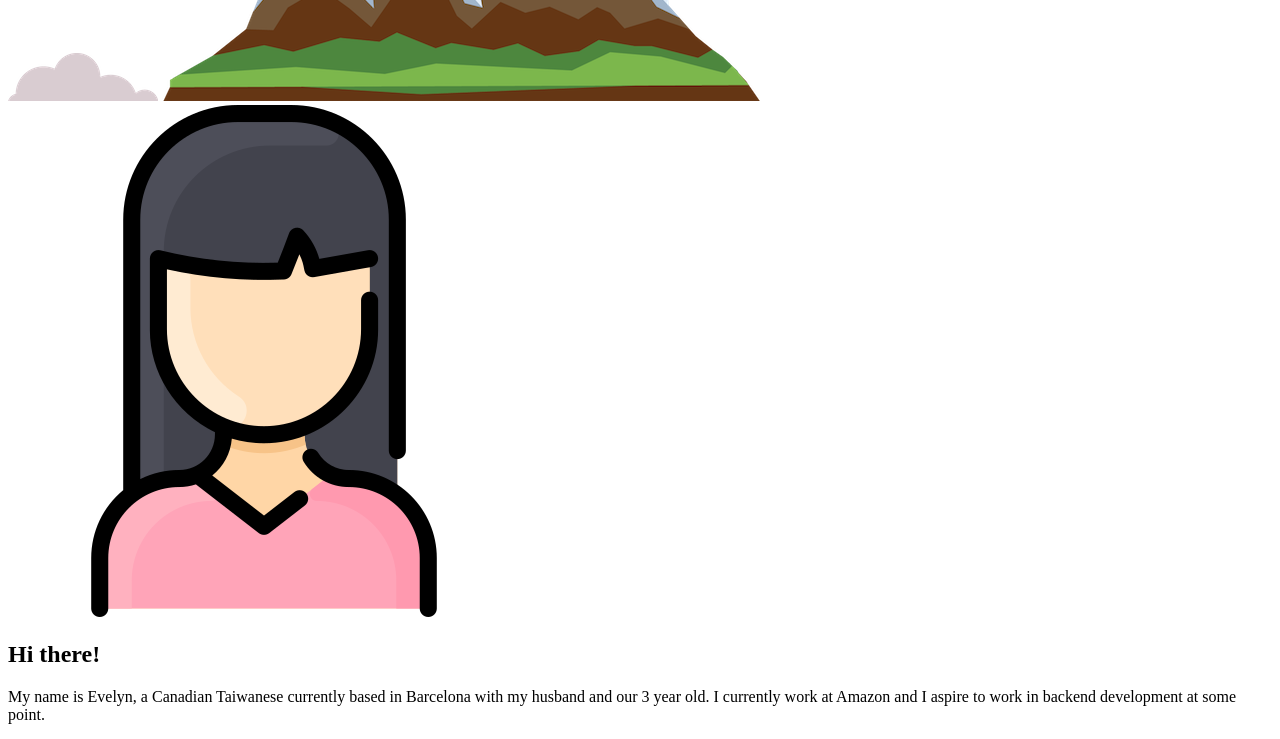
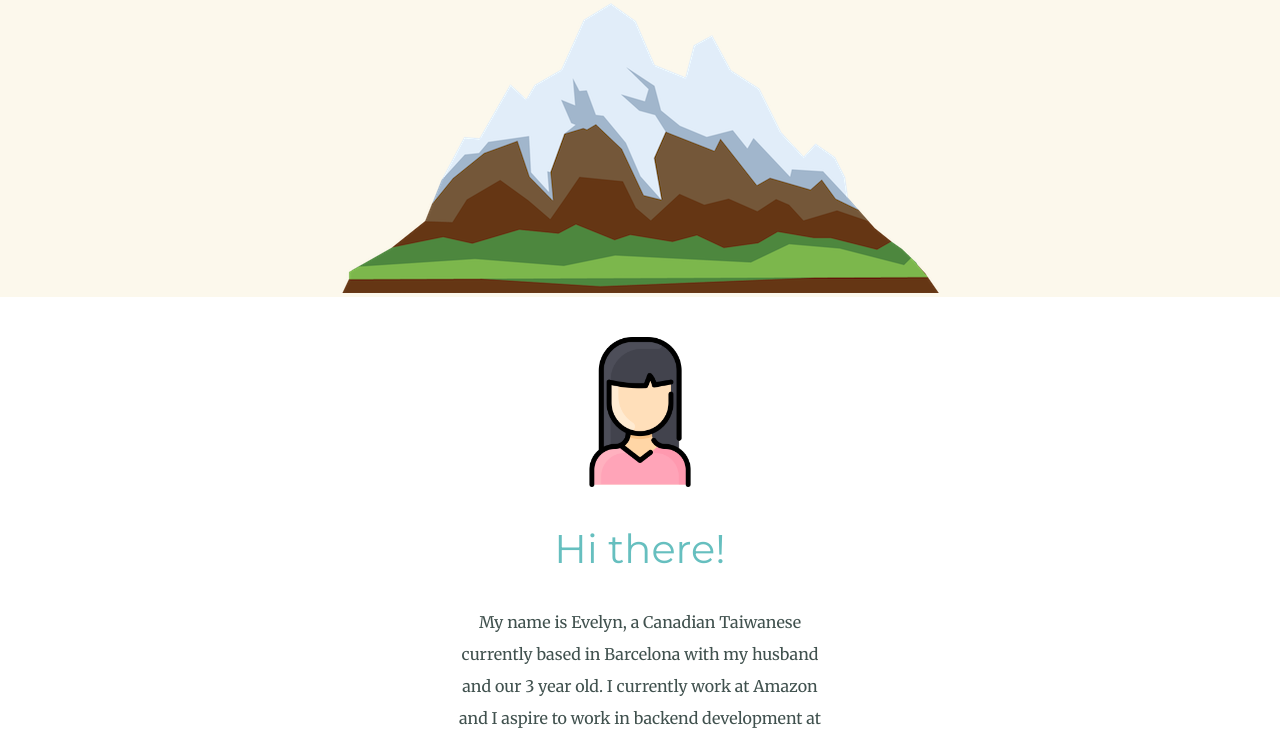
Before and after one commit to evelyndotjs/awe-portfolio-prework, a plain HTML site: page index.html in a window 1280 px wide. Shown: the part 396-1135 px from the top of the page. Drawn offline with Linux system fonts and the light colour scheme; the site is published under a folder, as on GitHub Pages, so addresses that start at the root find nothing.

Commit message:
Update index.html

```diff
--- a/index.html
+++ b/index.html
@@ -3,7 +3,7 @@
   <head>
     <meta charset="utf-8" />
     <title>Evelyn Huang</title>
-    <link rel="stylesheet" href="/awe-portfolio-prework/css/style.css" />
+    <link rel="stylesheet" href="css/style.css" />
     <link rel="icon" type="image/png" sizes="16x16" href="css/favicon.ico" />
     <link rel="preconnect" href="https://fonts.gstatic.com" />
     <link
```
